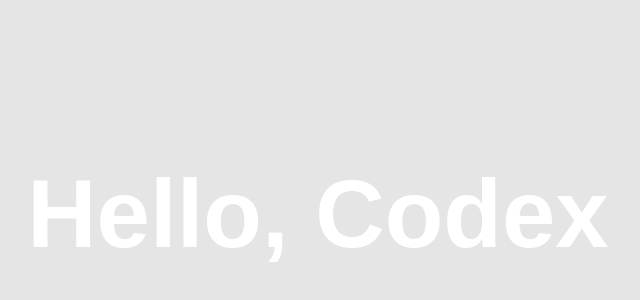
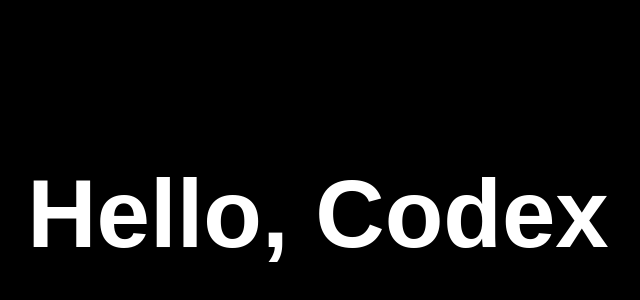
Before and after one commit to wlzjdx/hello-codex, a plain HTML site: page dist/index.html in a window 1280 px wide. Shown: the part 186-486 px from the top of the page, without its empty margins (322-962 px from the left). Drawn offline with Linux system fonts and the light colour scheme.

Commit message:
Change background to black

```diff
--- a/dist/index.html
+++ b/dist/index.html
@@ -16,7 +16,7 @@
         display: flex;
         align-items: center;
         justify-content: center;
-        background: #e5e5e5;
+        background: #000;
         color: #fff;
         font-family: Arial, Helvetica, sans-serif;
       }
```
